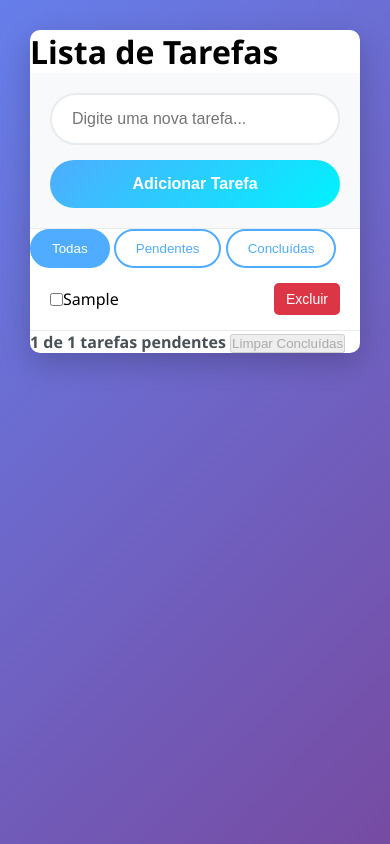
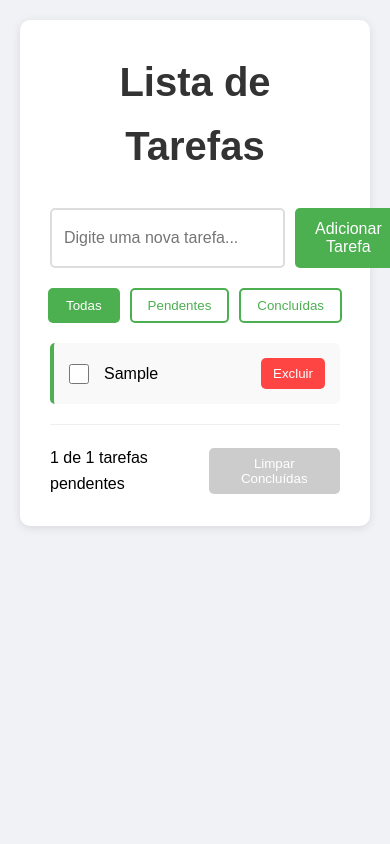
Before and after one commit to eubiancamenezes/To-Do-Lister, a website: page index.html in a window 390 px wide. Both pictures are taken after typing "Sample" into the empty fields and a click on the button "Adicionar Tarefa". Drawn offline with Linux system fonts and the light colour scheme.

Commit message:
Update style.css

```diff
--- a/style.css
+++ b/style.css
@@ -5,301 +5,154 @@
 }
 
 body {
-    font-family: 'Segoe UI', Tahoma, Geneva, Verdana, sans-serif;
-    background: linear-gradient(135deg, #667eea 0%, #764ba2 100%);
-    min-height: 100vh;
+    font-family: Arial, sans-serif;
+    background-color: #f0f2f5;
     padding: 20px;
+    line-height: 1.6;
 }
 
 .container {
-    max-width: 800px;
+    max-width: 600px;
     margin: 0 auto;
     background: white;
-    border-radius: 15px;
-    box-shadow: 0 10px 30px rgba(0, 0, 0, 0.2);
-    overflow: hidden;
+    padding: 30px;
+    border-radius: 10px;
+    box-shadow: 0 2px 10px rgba(0,0,0,0.1);
 }
 
-header {
-    background: linear-gradient(135deg, #4facfe 0%, #00f2fe 100%);
-    color: white;
-    padding: 30px 20px;
+h1 {
     text-align: center;
-}
-
-header h1 {
+    color: #333;
+    margin-bottom: 30px;
     font-size: 2.5em;
-    margin-bottom: 10px;
-}
-
-header p {
-    font-size: 1.1em;
-    opacity: 0.9;
 }
 
 .input-section {
-    padding: 30px;
     display: flex;
-    gap: 15px;
-    background: #f8f9fa;
-    border-bottom: 1px solid #e9ecef;
+    gap: 10px;
+    margin-bottom: 20px;
 }
 
 #taskInput {
     flex: 1;
-    padding: 15px 20px;
-    border: 2px solid #e9ecef;
-    border-radius: 50px;
+    padding: 12px;
+    border: 2px solid #ddd;
+    border-radius: 5px;
     font-size: 16px;
-    outline: none;
-    transition: all 0.3s ease;
 }
 
 #taskInput:focus {
-    border-color: #4facfe;
-    box-shadow: 0 0 0 3px rgba(79, 172, 254, 0.1);
+    outline: none;
+    border-color: #4CAF50;
 }
 
-.input-section button {
-    padding: 15px 30px;
-    background: linear-gradient(135deg, #4facfe 0%, #00f2fe 100%);
+#addTaskBtn {
+    padding: 12px 20px;
+    background: #4CAF50;
     color: white;
     border: none;
-    border-radius: 50px;
+    border-radius: 5px;
+    cursor: pointer;
     font-size: 16px;
-    font-weight: 600;
-    cursor: pointer;
-    transition: all 0.3s ease;
 }
 
-.input-section button:hover {
-    transform: translateY(-2px);
-    box-shadow: 0 5px 15px rgba(79, 172, 254, 0.4);
+#addTaskBtn:hover {
+    background: #45a049;
 }
 
-.filter-section {
-    padding: 20px 30px;
+.filters {
     display: flex;
     gap: 10px;
+    margin-bottom: 20px;
     justify-content: center;
-    background: #f8f9fa;
-    border-bottom: 1px solid #e9ecef;
 }
 
 .filter-btn {
-    padding: 10px 20px;
-    border: 2px solid #4facfe;
-    background: transparent;
-    color: #4facfe;
-    border-radius: 25px;
+    padding: 8px 16px;
+    border: 2px solid #4CAF50;
+    background: white;
+    color: #4CAF50;
+    border-radius: 5px;
     cursor: pointer;
-    transition: all 0.3s ease;
-    font-weight: 500;
 }
 
-.filter-btn.active,
-.filter-btn:hover {
-    background: #4facfe;
+.filter-btn.active {
+    background: #4CAF50;
     color: white;
 }
 
 .task-list {
     list-style: none;
-    max-height: 400px;
-    overflow-y: auto;
+    margin-bottom: 20px;
 }
 
-.task-list li {
-    padding: 20px 30px;
-    border-bottom: 1px solid #e9ecef;
+.task-item {
     display: flex;
     align-items: center;
-    justify-content: space-between;
-    transition: all 0.3s ease;
-    animation: fadeIn 0.3s ease;
+    padding: 15px;
+    background: #f9f9f9;
+    margin-bottom: 10px;
+    border-radius: 5px;
+    border-left: 4px solid #4CAF50;
 }
 
-@keyframes fadeIn {
-    from { opacity: 0; transform: translateY(-10px); }
-    to { opacity: 1; transform: translateY(0); }
+.task-item.completed {
+    opacity: 0.7;
+    border-left-color: #888;
 }
 
-.task-list li:hover {
-    background: #f8f9fa;
+.task-item.completed .task-text {
+    text-decoration: line-through;
+    color: #666;
 }
 
-.task-list li.completed {
-    background: #f8fff9;
-    opacity: 0.7;
+.task-checkbox {
+    margin-right: 15px;
+    width: 20px;
+    height: 20px;
+    cursor: pointer;
 }
 
-.task-list li.completed span {
-    text-decoration: line-through;
-    color: #28a745;
-}
-
-.task-list span {
+.task-text {
     flex: 1;
     font-size: 16px;
-    margin-right: 15px;
-}
-
-.task-actions {
-    display: flex;
-    gap: 10px;
-}
-
-.complete-btn, .delete-btn {
-    padding: 8px 12px;
-    border: none;
-    border-radius: 5px;
-    cursor: pointer;
-    transition: all 0.3s ease;
-    font-size: 14px;
-}
-
-.complete-btn {
-    background: #28a745;
-    color: white;
-}
-
-.complete-btn:hover {
-    background: #218838;
-    transform: scale(1.1);
 }
 
 .delete-btn {
-    background: #dc3545;
+    background: #ff4444;
     color: white;
+    border: none;
+    padding: 8px 12px;
+    border-radius: 5px;
+    cursor: pointer;
 }
 
 .delete-btn:hover {
-    background: #c82333;
-    transform: scale(1.1);
+    background: #cc0000;
 }
 
-.stats {
-    padding: 20px 30px;
+.task-info {
     display: flex;
     justify-content: space-between;
     align-items: center;
-    background: #f8f9fa;
-    border-top: 1px solid #e9ecef;
+    padding-top: 20px;
+    border-top: 1px solid #eee;
 }
 
-#taskCount {
-    font-weight: 600;
-    color: #495057;
+#clearCompleted {
+    background: #ff4444;
+    color: white;
+    border: none;
+    padding: 8px 16px;
+    border-radius: 5px;
+    cursor: pointer;
 }
 
-.clear-btn {
-    padding: 10px 20px;
-    background: #6c757d;
-    color: white;
-    border: none;
-    border-radius: 5px;
-    cursor: pointer;
-    transition: all 0.3s ease;
+#clearCompleted:hover {
+    background: #cc0000;
 }
 
-.clear-btn:hover {
-    background: #5a6268;
-    transform: translateY(-1px);
+#clearCompleted:disabled {
+    background: #ccc;
+    cursor: not-allowed;
 }
-
-/* Responsividade */
-@media (max-width: 600px) {
-    .container {
-        margin: 10px;
-        border-radius: 10px;
-    }
-
-    header {
-        padding: 20px 15px;
-    }
-
-    header h1 {
-        font-size: 2em;
-    }
-
-    .input-section {
-        padding: 20px;
-        flex-direction: column;
-    }
-
-    .filter-section {
-        padding: 15px 20px;
-        flex-wrap: wrap;
-    }
-
-    .stats {
-        padding: 15px 20px;
-        flex-direction: column;
-        gap: 10px;
-        text-align: center;
-    }
-
-    .task-list li {
-        padding: 15px 20px;
-    }
-}
-
-/* Scrollbar personalizada */
-.task-list::-webkit-scrollbar {
-    width: 6px;
-}
-
-.task-list::-webkit-scrollbar-track {
-    background: #f1f1f1;
-}
-
-.task-list::-webkit-scrollbar-thumb {
-    background: #c1c1c1;
-    border-radius: 3px;
-}
-
-.task-list::-webkit-scrollbar-thumb:hover {
-    background: #a8a8a8;
-}
-/* ====== MODO ALTO CONTRASTE ====== */
-.high-contrast {
-    background-color: #000000 !important;
-    color: #ffffff !important;
-}
-
-.high-contrast .container {
-    background: #000000 !important;
-    color: #ffffff !important;
-    border: 2px solid #ffff00 !important;
-}
-
-.high-contrast .task-item {
-    background: #000000 !important;
-    color: #ffffff !important;
-    border: 2px solid #ffff00 !important;
-}
-
-.high-contrast input,
-.high-contrast button {
-    background: #000000 !important;
-    color: #ffffff !important;
-    border: 2px solid #ffff00 !important;
-}
-
-/* BOTÃO DE CONTRASTE */
-.contrast-btn {
-    position: fixed;
-    top: 15px;
-    right: 15px;
-    padding: 8px 15px;
-    background: #2c3e50;
-    color: white;
-    border: none;
-    border-radius: 5px;
-    cursor: pointer;
-    z-index: 1000;
-}
-
-.contrast-btn:hover {
-    background: #34495e;
-}
```
